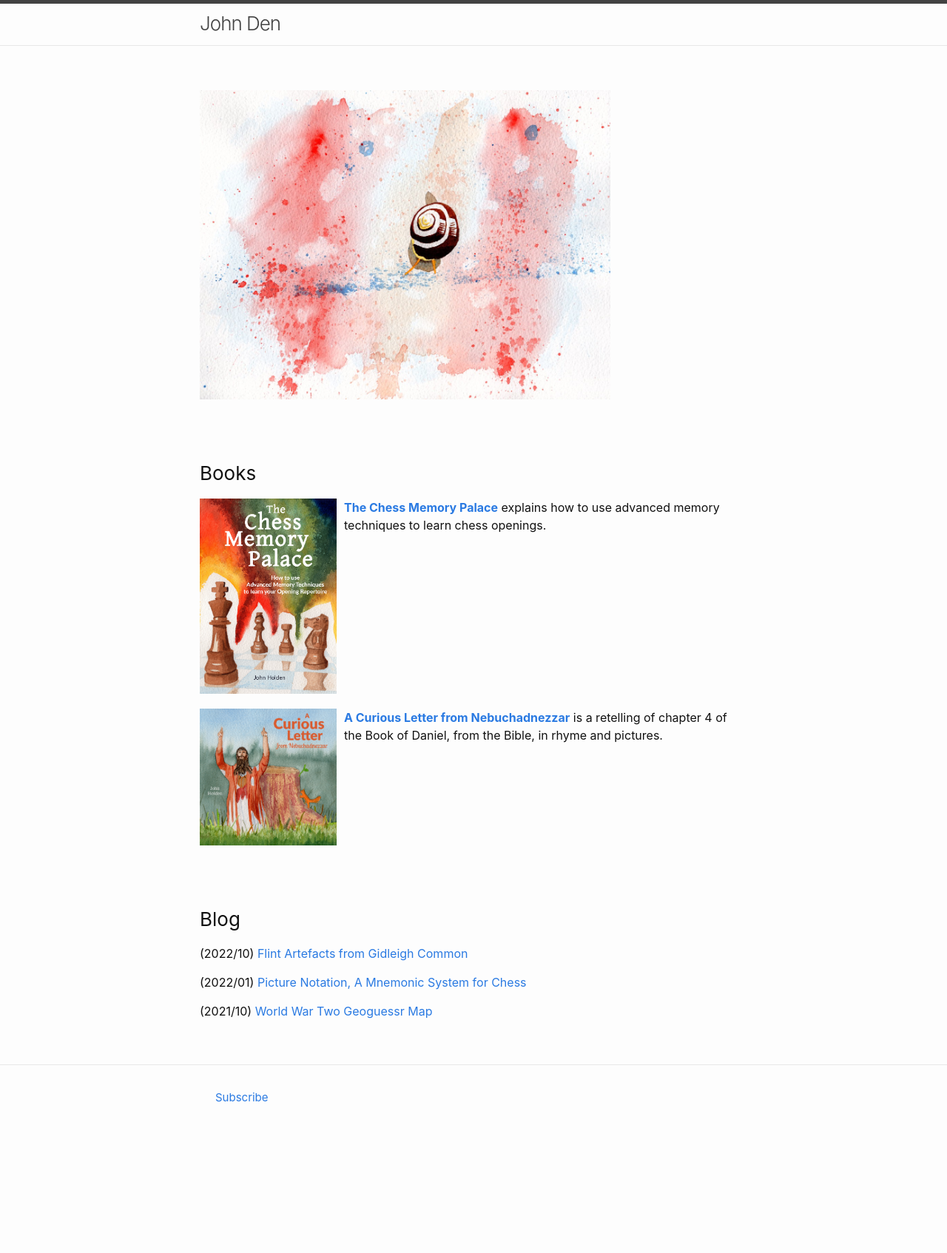
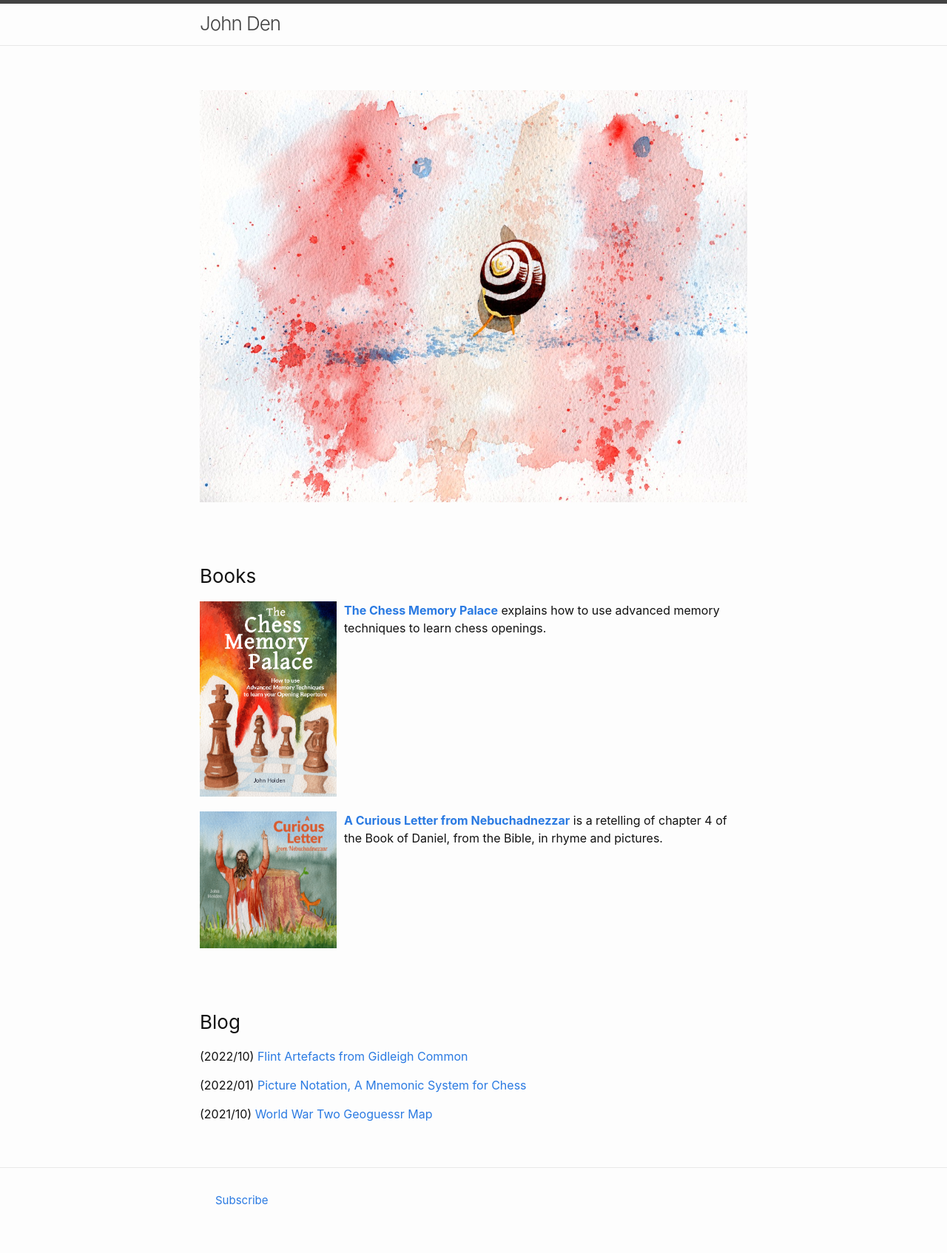
Before and after one commit to liontailedmacaque/liontailedmacaque.github.io, a Jekyll site: the page built from index.md, in a window 1280 px wide. Shown: the whole page at 74% size. Built offline with Jekyll 4.4.1, drawn with Linux system fonts in a browser that asks for light colours; before the commit the page ends 1555 px from its top, so only the background shows below that.

Commit message:
Snail to 100% size

```diff
--- a/index.md
+++ b/index.md
@@ -2,7 +2,7 @@
 layout: page
 ---
 
-<img src="/assets/homepage/SnailBrightSmall2.jpg" height="75%" width="75%" style="margin: 0px 0px 20px 0px; float: center;">
+<img src="/assets/homepage/SnailBrightSmall2.jpg" height="100%" width="100%" style="margin: 0px 0px 20px 0px; float: center;">
 
 <h3>Books</h3>
 
```
